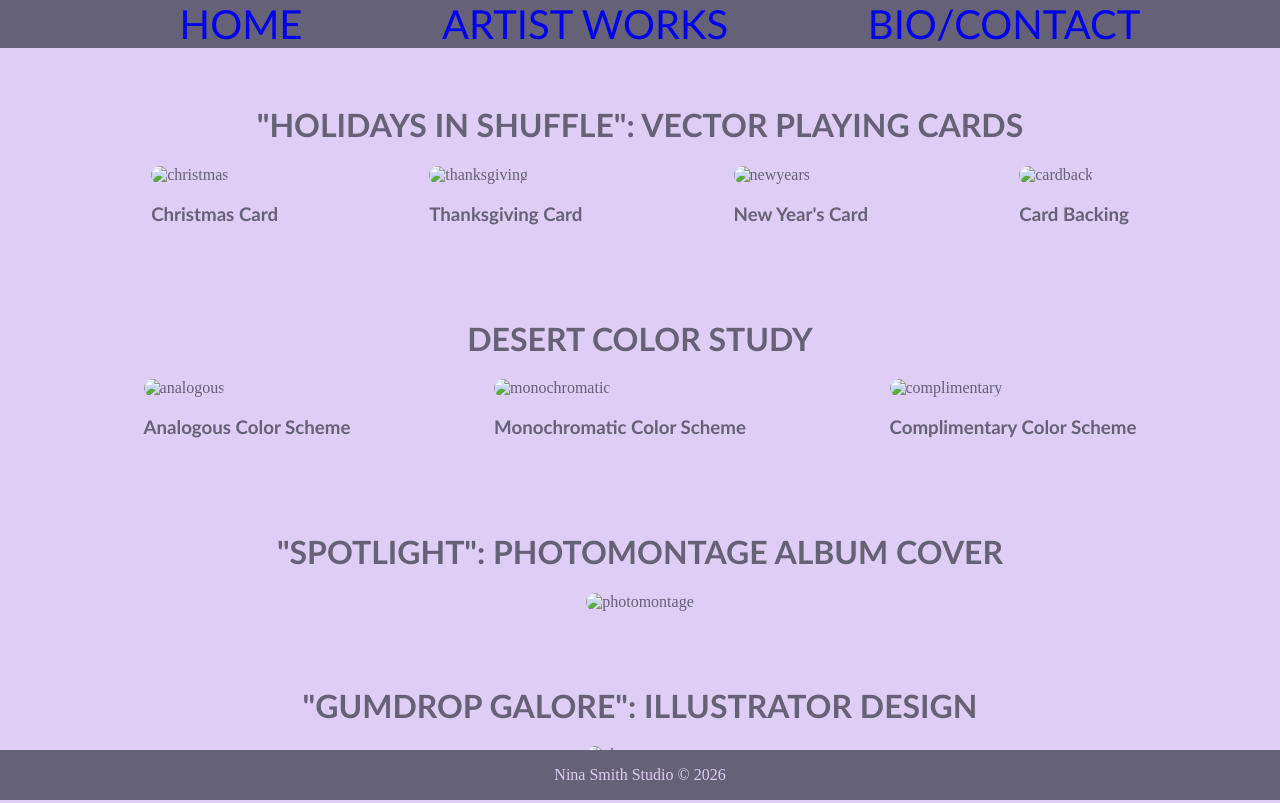
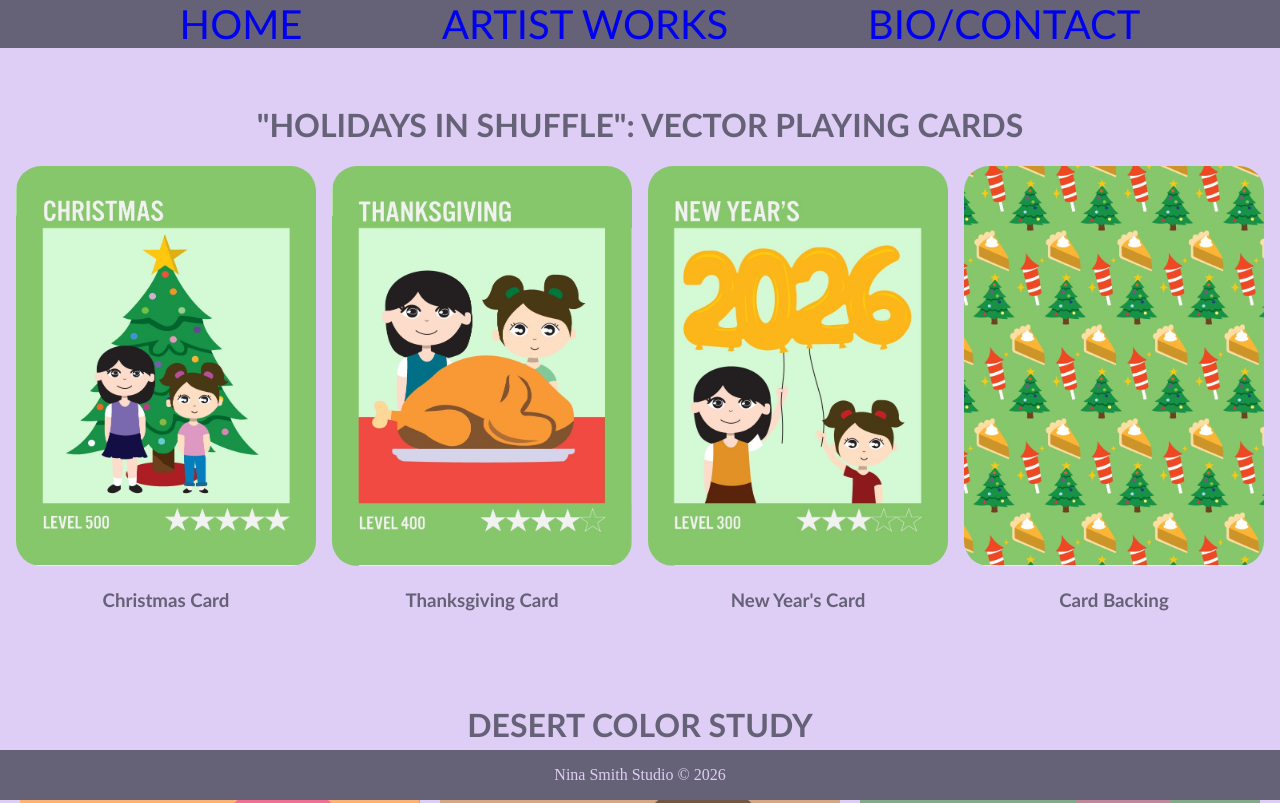
Before and after one commit to nina-07/nina-07.github.io, a plain HTML site: page artistworks.html in a window 1280 px wide. Shown: the top 803 px of the page. Drawn offline with Linux system fonts and the light colour scheme; files that its build step writes are made by us from their sources.

Commit message:
Add files via upload

```diff
--- a/artistworks.html
+++ b/artistworks.html
@@ -5,8 +5,8 @@
     <meta name="viewport" content="width=device-width, initial-scale=1.0">
     <title>ABOUT</title>
     <link rel="icon" type="image/x-icon" href="media/images/favicon_io/favicon.ico">
-    <link rel="stylesheet" href="css/styles.css">
-    <link rel="stylesheet" href="css/artistworksstyles.css">
+    <link rel="stylesheet" href="styles.css">
+    <link rel="stylesheet" href="artistworksstyles.css">
 </head>
 <body>
     <!--header with nav-->
@@ -24,19 +24,19 @@
     <h1>"HOLIDAYS IN SHUFFLE": VECTOR PLAYING CARDS</h1>
     <div id="playingcards">
         <div id="christmas">
-            <img src="media/images/Artworks/VectorPlayingCards1.jpg" alt="christmas">
+            <img src="VectorPlayingCards1.jpg" alt="christmas">
             <h3>Christmas Card</h3>
         </div>
             <div id="thanksgiving">
-            <img src="media/images/Artworks/VectorPlayingCards2.jpg" alt="thanksgiving">
+            <img src="VectorPlayingCards2.jpg" alt="thanksgiving">
             <h3>Thanksgiving Card</h3>
         </div>
         <div id="newyears">
-            <img src="media/images/Artworks/VectorPlayingCards3.jpg" alt="newyears">
+            <img src="VectorPlayingCards3.jpg" alt="newyears">
             <h3>New Year's Card</h3>
         </div>
         <div id="cardback">
-            <img src="media/images/Artworks/VectorPlayingCards4.jpg" alt="cardback">
+            <img src="VectorPlayingCards4.jpg" alt="cardback">
             <h3>Card Backing</h3>
         </div>
     </div>
@@ -46,15 +46,15 @@
     <h1>DESERT COLOR STUDY</h1>
     <div id="deserts">
         <div id="analogous">
-            <img src="media/images/Artworks/ColorStudiesAnalogous.jpg" alt="analogous">
+            <img src="ColorStudiesAnalogous.jpg" alt="analogous">
             <h3>Analogous Color Scheme</h3>
         </div>
             <div id="monochromatic">
-            <img src="media/images/Artworks/ColorStudiesMonochromatic.jpg" alt="monochromatic">
+            <img src="ColorStudiesMonochromatic.jpg" alt="monochromatic">
             <h3>Monochromatic Color Scheme</h3>
         </div>
         <div id="complimentary">
-            <img src="media/images/Artworks/ColorStudiesComplimentary.jpg" alt="complimentary">
+            <img src="ColorStudiesComplimentary.jpg" alt="complimentary">
             <h3>Complimentary Color Scheme</h3>
         </div>
     </div>
@@ -64,7 +64,7 @@
     <h1>"SPOTLIGHT": PHOTOMONTAGE ALBUM COVER</h1>
     <div id="photomontagealbumcover">
         <div id="spotlight">
-            <img src="media/images/Artworks/PhotomontageAlbumCover.jpg" alt="photomontage">
+            <img src="PhotomontageAlbumCover.jpg" alt="photomontage">
         </div>
     </div>
     <br>
@@ -73,7 +73,7 @@
     <h1>"GUMDROP GALORE": ILLUSTRATOR DESIGN</h1>
     <div id="gumdropgalore">
         <div id="gumdrop">
-            <img src="media/images/Artworks/SignatureComposition.jpg" alt="photomontage">
+            <img src="SignatureComposition.jpg" alt="photomontage">
         </div>
     </div>
     <br>
```
Also changed, not shown: biocontact.html (+4 -4 lines), index.html (+1 -1 lines), script.js (deleted, +0 -15 lines), thankyou.html (+1 -1 lines).
